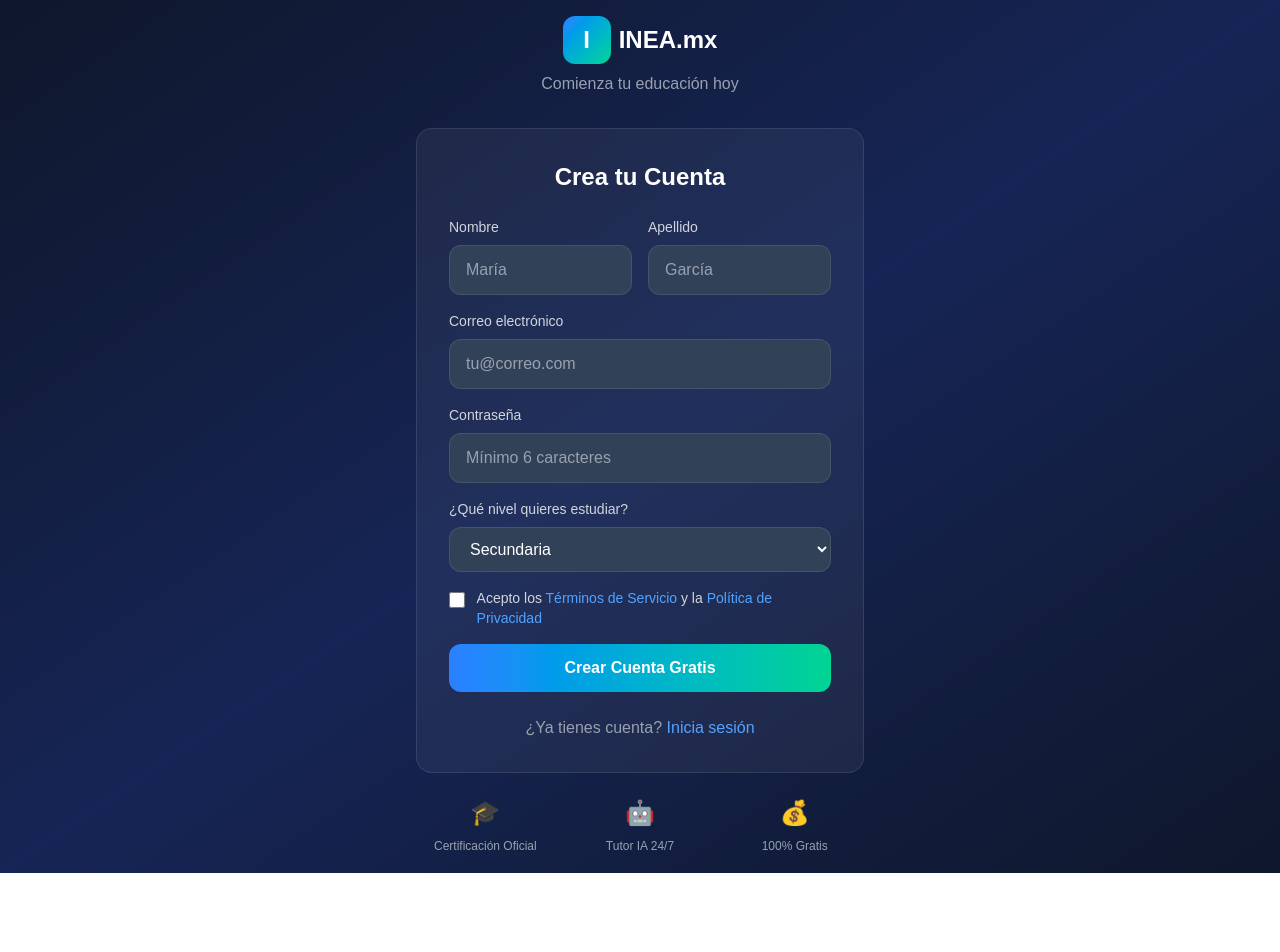
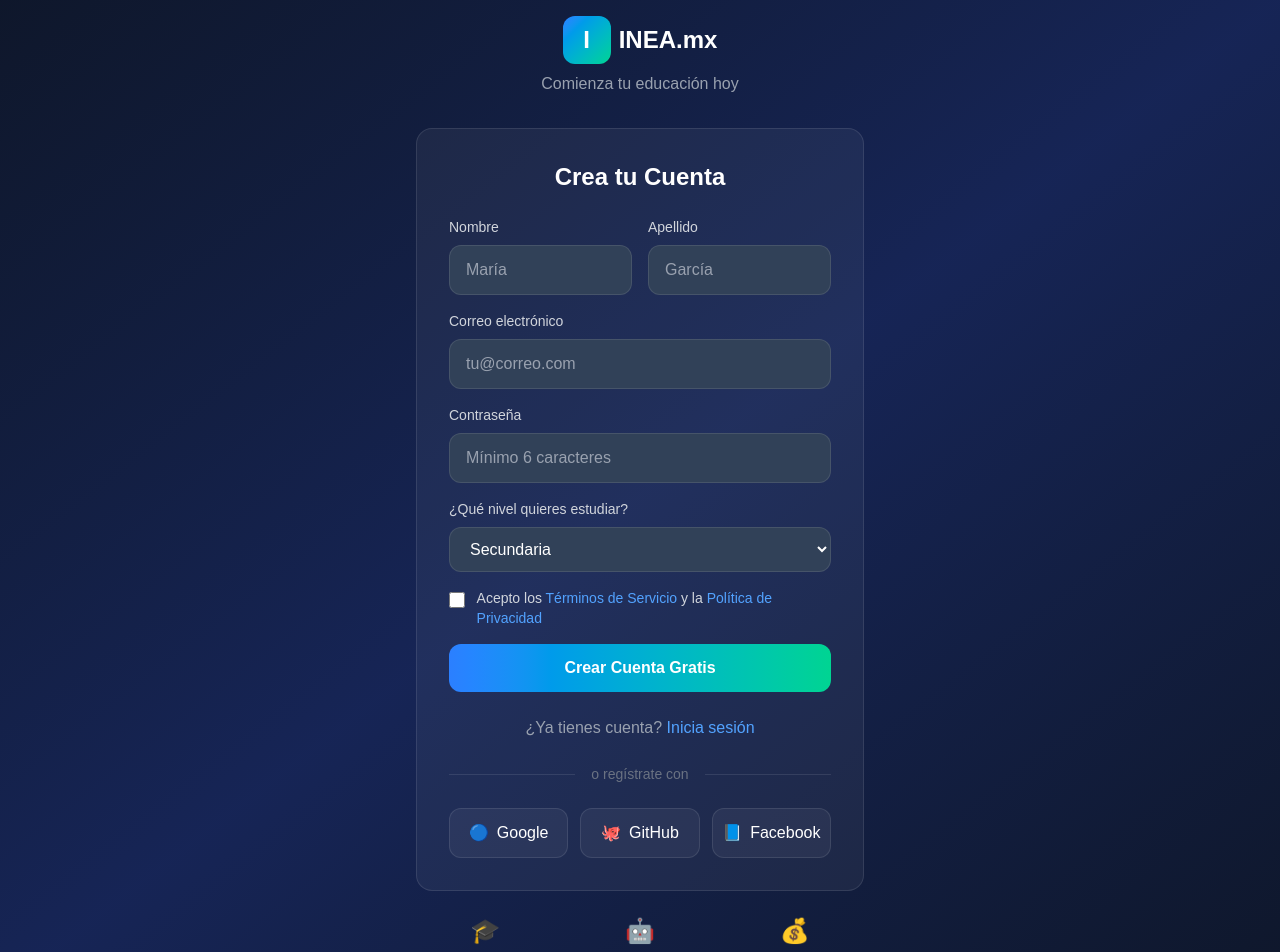
Before and after one commit to aprendeineamx-max/BuilderAdmin, a Next.js app in the folder frontend/: page /register in a window 1280 px wide. Shown: the top 952 px of the page. Before the commit the page ends 873 px from the top, so only its background shows below. Built offline with nearby package versions, Linux system fonts and the light colour scheme; no server answers.

Commit message:
feat(phase-5): Complete Authentication - Added Next.js Middleware for Route Protection - Implemented Social Login (Google, GitHub, Facebook) UI and Logic

```diff
--- a/frontend/src/app/login/page.tsx
+++ b/frontend/src/app/login/page.tsx
@@ -4,6 +4,7 @@
 import Link from "next/link";
 import { useRouter } from "next/navigation";
 import { supabase } from "@/lib/supabase";
+import { Provider } from "@supabase/supabase-js";
 
 export default function LoginPage() {
     const router = useRouter();
@@ -35,11 +36,11 @@
         }
     };
 
-    const handleGoogleLogin = async () => {
+    const handleOAuthLogin = async (provider: Provider) => {
         const { error } = await supabase.auth.signInWithOAuth({
-            provider: "google",
+            provider,
             options: {
-                redirectTo: `${window.location.origin}/dashboard`,
+                redirectTo: `${window.location.origin}/auth/callback`,
             },
         });
         if (error) setError(error.message);
@@ -136,12 +137,27 @@
                     </div>
 
                     {/* Social Login */}
-                    <div className="mt-6">
+                    <div className="mt-6 flex gap-3 justify-center">
                         <button
-                            onClick={handleGoogleLogin}
-                            className="w-full flex items-center justify-center gap-2 py-3 bg-white/5 border border-white/10 rounded-xl text-white hover:bg-white/10 transition-colors"
+                            onClick={() => handleOAuthLogin('google')}
+                            className="flex-1 flex items-center justify-center gap-2 py-3 bg-white/5 border border-white/10 rounded-xl text-white hover:bg-white/10 transition-colors"
+                            title="Google"
                         >
-                            <span>🔵</span> Continuar con Google
+                            <span>🔵</span> <span className="hidden sm:inline">Google</span>
+                        </button>
+                        <button
+                            onClick={() => handleOAuthLogin('github')}
+                            className="flex-1 flex items-center justify-center gap-2 py-3 bg-white/5 border border-white/10 rounded-xl text-white hover:bg-white/10 transition-colors"
+                            title="GitHub"
+                        >
+                            <span>🐙</span> <span className="hidden sm:inline">GitHub</span>
+                        </button>
+                        <button
+                            onClick={() => handleOAuthLogin('facebook')}
+                            className="flex-1 flex items-center justify-center gap-2 py-3 bg-white/5 border border-white/10 rounded-xl text-white hover:bg-white/10 transition-colors"
+                            title="Facebook"
+                        >
+                            <span>📘</span> <span className="hidden sm:inline">Facebook</span>
                         </button>
                     </div>
                 </div>
--- a/frontend/src/app/register/page.tsx
+++ b/frontend/src/app/register/page.tsx
@@ -4,6 +4,7 @@
 import Link from "next/link";
 import { useRouter } from "next/navigation";
 import { supabase } from "@/lib/supabase";
+import { Provider } from "@supabase/supabase-js";
 
 export default function RegisterPage() {
     const router = useRouter();
@@ -55,6 +56,16 @@
         } finally {
             setLoading(false);
         }
+    };
+
+    const handleOAuthLogin = async (provider: Provider) => {
+        const { error } = await supabase.auth.signInWithOAuth({
+            provider,
+            options: {
+                redirectTo: `${window.location.origin}/auth/callback`,
+            },
+        });
+        if (error) setError(error.message);
     };
 
     return (
@@ -182,6 +193,39 @@
                             </Link>
                         </p>
                     </div>
+
+                    {/* Divider */}
+                    <div className="mt-6 flex items-center">
+                        <div className="flex-1 border-t border-white/10"></div>
+                        <span className="px-4 text-gray-500 text-sm">o regístrate con</span>
+                        <div className="flex-1 border-t border-white/10"></div>
+                    </div>
+
+                    {/* Social Login */}
+                    <div className="mt-6 flex gap-3 justify-center">
+                        <button
+                            onClick={() => handleOAuthLogin('google')}
+                            className="flex-1 flex items-center justify-center gap-2 py-3 bg-white/5 border border-white/10 rounded-xl text-white hover:bg-white/10 transition-colors"
+                            title="Google"
+                        >
+                            <span>🔵</span> <span className="hidden sm:inline">Google</span>
+                        </button>
+                        <button
+                            onClick={() => handleOAuthLogin('github')}
+                            className="flex-1 flex items-center justify-center gap-2 py-3 bg-white/5 border border-white/10 rounded-xl text-white hover:bg-white/10 transition-colors"
+                            title="GitHub"
+                        >
+                            <span>🐙</span> <span className="hidden sm:inline">GitHub</span>
+                        </button>
+                        <button
+                            onClick={() => handleOAuthLogin('facebook')}
+                            className="flex-1 flex items-center justify-center gap-2 py-3 bg-white/5 border border-white/10 rounded-xl text-white hover:bg-white/10 transition-colors"
+                            title="Facebook"
+                        >
+                            <span>📘</span> <span className="hidden sm:inline">Facebook</span>
+                        </button>
+                    </div>
+
                 </div>
 
                 {/* Benefits */}
--- /dev/null
+++ b/frontend/src/middleware.ts
@@ -0,0 +1,62 @@
+
+import { createMiddlewareClient } from '@supabase/auth-helpers-nextjs';
+import { NextResponse } from 'next/server';
+import type { NextRequest } from 'next/server';
+
+export async function middleware(req: NextRequest) {
+    const res = NextResponse.next();
+    const supabase = createMiddlewareClient({ req, res });
+
+    // Refresh session if expired - required for Server Components
+    // https://supabase.com/docs/guides/auth/auth-helpers/nextjs#middleware
+    const {
+        data: { session },
+    } = await supabase.auth.getSession();
+
+    const requestUrl = new URL(req.url);
+    const path = requestUrl.pathname;
+
+    // Protected routes pattern
+    const protectedPaths = ['/dashboard', '/perfil', '/quiz', '/clase', '/chat', '/admin'];
+    const isProtected = protectedPaths.some((p) => path.startsWith(p));
+
+    // Auth routes (redirect if already logged in)
+    const authPaths = ['/login', '/register'];
+    const isAuthPage = authPaths.some((p) => path.startsWith(p));
+
+    if (isProtected && !session) {
+        // Redirect to login if accessing protected route without session
+        const redirectUrl = new URL('/login', req.url);
+        redirectUrl.searchParams.set('redirect', path); // Remember where they wanted to go
+        return NextResponse.redirect(redirectUrl);
+    }
+
+    if (isAuthPage && session) {
+        // Redirect to dashboard if accessing login/register while logged in
+        return NextResponse.redirect(new URL('/dashboard', req.url));
+    }
+
+    // Special Admin Check (can be enhanced later with role check)
+    if (path.startsWith('/admin')) {
+        // Ideally check for specific admin role/email here
+        // For now, assuming any logged in user can see it as per current state,
+        // or we could restrict to specific emails.
+        // Leaving open for now as user just asked for general middleware.
+    }
+
+    return res;
+}
+
+export const config = {
+    matcher: [
+        /*
+         * Match all request paths except for the ones starting with:
+         * - api (API routes)
+         * - _next/static (static files)
+         * - _next/image (image optimization files)
+         * - favicon.ico (favicon file)
+         * - manifest.json (PWA manifest)
+         */
+        '/((?!api|_next/static|_next/image|favicon.ico|manifest.json).*)',
+    ],
+};
```
